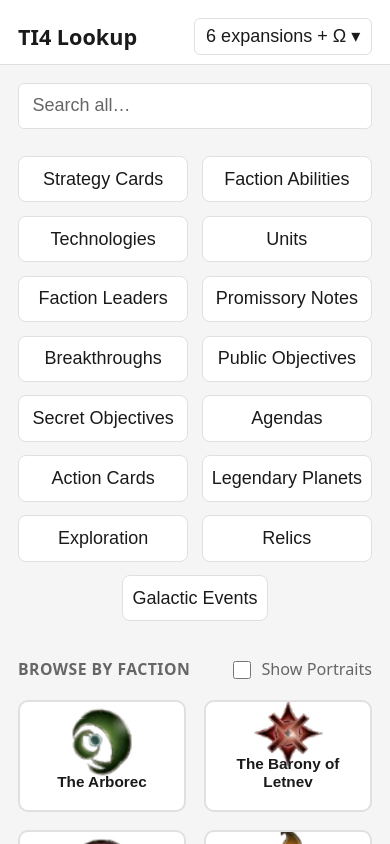
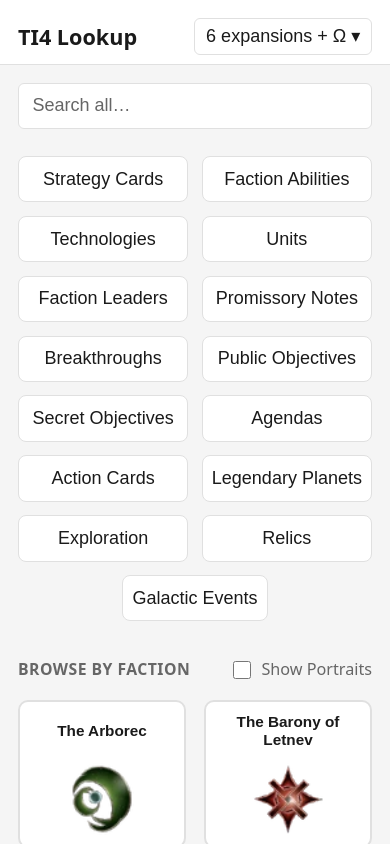
Before and after one commit to bern/ti4lookup, a React (Vite) app in the folder client/: page / in a window 390 px wide. Shown: the top 844 px of the page. Built offline with nearby package versions, Linux system fonts and the light colour scheme.

Commit message:
button styling

```diff
--- a/client/src/components/FactionGridItem.tsx
+++ b/client/src/components/FactionGridItem.tsx
@@ -29,6 +29,7 @@ export function FactionGridItem({ faction, portraitMode, onOpenFaction }: Factio
           />
         ) : (
           <>
+            <span className="faction-grid__label">{faction.name}</span>
             <span className="faction-grid__symbol-area">
               <img
                 src={imgSrc}
@@ -36,7 +37,6 @@ export function FactionGridItem({ faction, portraitMode, onOpenFaction }: Factio
                 className="faction-grid__img"
               />
             </span>
-            <span className="faction-grid__label">{faction.name}</span>
           </>
         )}
       </button>
--- a/client/src/index.css
+++ b/client/src/index.css
@@ -611,14 +611,8 @@ body {
 }
 
 .faction-grid__btn--symbol {
-  aspect-ratio: 1 / 1;
   justify-content: flex-start;
-}
-
-@media (max-width: 480px) {
-  .faction-grid__btn--symbol {
-    aspect-ratio: 3 / 2;
-  }
+  gap: 0.75rem;
 }
 
 .faction-grid__btn--portrait {
@@ -627,12 +621,30 @@ body {
 }
 
 .faction-grid__symbol-area {
-  flex: 1;
-  min-height: 0;
+  height: 4rem;
+  flex-shrink: 0;
   display: flex;
   align-items: center;
   justify-content: center;
-  flex-shrink: 0;
+}
+
+.faction-grid__btn--symbol .faction-grid__label {
+  align-content: center;
+  min-height: 3.6em;
+  -webkit-line-clamp: 3;
+}
+
+@media (max-width: 480px) {
+  .faction-grid__btn--symbol .faction-grid__label {
+    min-height: 2.4em;
+    -webkit-line-clamp: 2;
+  }
+}
+
+@media (max-width: 480px) {
+  .faction-grid__btn--symbol{
+    padding: 0.6rem;
+  }
 }
 
 .faction-grid__img {
@@ -661,6 +673,12 @@ body {
   display: -webkit-box;
   -webkit-box-orient: vertical;
   -webkit-line-clamp: 2;
+}
+
+@media (max-width: 480px) {
+  .faction-grid__label--below {
+    -webkit-line-clamp: 3;
+  }
 }
 
 
```
